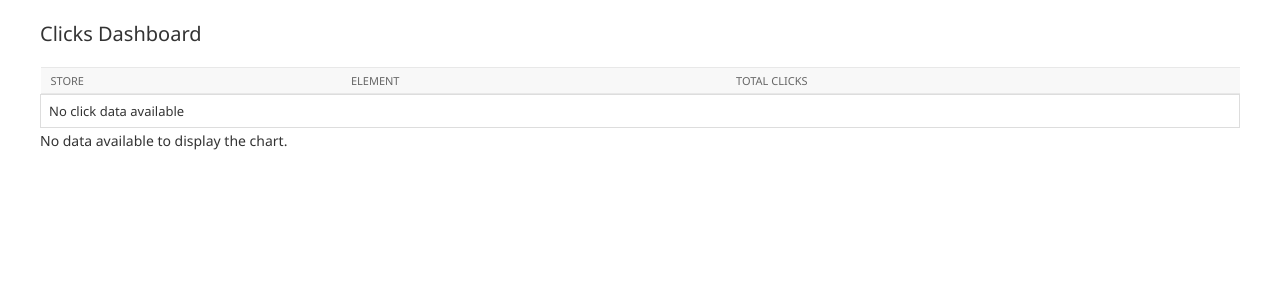
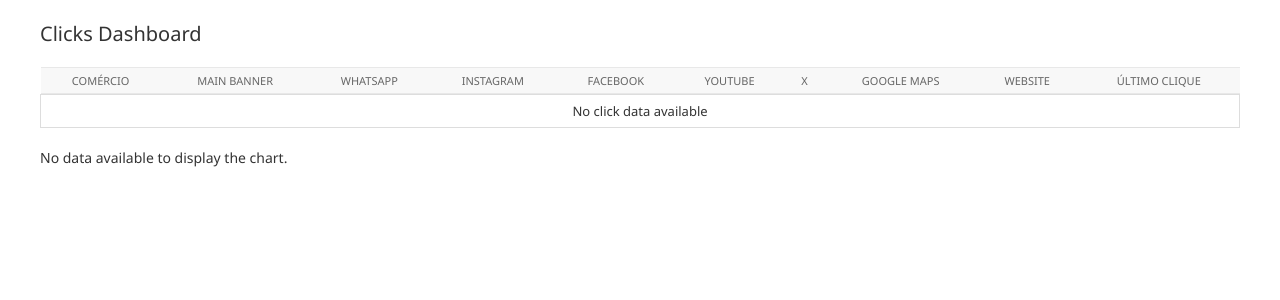
Before and after one commit to cristian-santiago/click32, a Django app: template vitrine/templates/admin/clicks_dashboard.html in a window 1280 px wide. Shown: the part 59-359 px from the top of the page. Run offline with Django 5.2, Linux system fonts and the light colour scheme; the template is opened without the code that fills it, so the values that code supplies are empty.

Commit message:
Adjusted template, models and views for click dashboards to collect every click on each main banner or link.

```diff
--- a/vitrine/templates/admin/clicks_dashboard.html
+++ b/vitrine/templates/admin/clicks_dashboard.html
@@ -7,33 +7,54 @@
     table {
         border-collapse: collapse;
         width: 100%;
+        margin-bottom: 20px;
     }
     th, td {
         border: 1px solid #ddd;
         padding: 8px;
-        text-align: left;
+        text-align: center;
+    }
+    th {
+        background-color: #f2f2f2;
+    }
+    .empty {
+        color: #888;
     }
 </style>
 
 <table role="grid" aria-describedby="clicks-table-desc">
-    <caption id="clicks-table-desc" class="visually-hidden">Clicks data by store and element</caption>
+    <caption id="clicks-table-desc" class="visually-hidden">Consolidated clicks data by store</caption>
     <thead>
         <tr>
-            <th>Store</th>
-            <th>Element</th>
-            <th>Total Clicks</th>
+            <th>Comércio</th>
+            <th>Main Banner</th>
+            <th>WhatsApp</th>
+            <th>Instagram</th>
+            <th>Facebook</th>
+            <th>YouTube</th>
+            <th>X</th>
+            <th>Google Maps</th>
+            <th>Website</th>
+            <th>Último Clique</th>
         </tr>
     </thead>
     <tbody>
         {% for data in clicks_data %}
         <tr>
-            <td>{{ data.store__name }}</td>
-            <td>{{ data.element_type }}</td>
-            <td>{{ data.total_clicks }}</td>
+            <td>{% if data.store_name %}{{ data.store_name }}{% else %}N/A{% endif %}</td>
+            <td>{% if data.main_banner is not None %}{{ data.main_banner }}{% else %}0{% endif %}</td>
+            <td>{% if data.whatsapp is not None %}{{ data.whatsapp }}{% else %}0{% endif %}</td>
+            <td>{% if data.instagram is not None %}{{ data.instagram }}{% else %}0{% endif %}</td>
+            <td>{% if data.facebook is not None %}{{ data.facebook }}{% else %}0{% endif %}</td>
+            <td>{% if data.youtube is not None %}{{ data.youtube }}{% else %}0{% endif %}</td>
+            <td>{% if data.x_link is not None %}{{ data.x_link }}{% else %}0{% endif %}</td>
+            <td>{% if data.google_maps is not None %}{{ data.google_maps }}{% else %}0{% endif %}</td>
+            <td>{% if data.website is not None %}{{ data.website }}{% else %}0{% endif %}</td>
+            <td>{% if data.last_clicked %}{{ data.last_clicked|date:"M d, Y, H:i p" }}{% else %}N/A{% endif %}</td>
         </tr>
         {% empty %}
         <tr>
-            <td colspan="3">No click data available</td>
+            <td colspan="10">No click data available</td>
         </tr>
         {% endfor %}
     </tbody>
@@ -41,7 +62,7 @@
 
 {% if clicks_data %}
 <div style="width: 100%; max-width: 600px;">
-    <canvas id="clicksChart" aria-label="Bar chart showing clicks per element" role="img"></canvas>
+    <canvas id="clicksChart" aria-label="Bar chart showing clicks per store" role="img"></canvas>
 </div>
 <script src="https://cdn.jsdelivr.net/npm/chart.js@4.4.0/dist/chart.umd.js"></script>
 <script>
@@ -50,26 +71,92 @@
         const data = {
             labels: [
                 {% for data in clicks_data %}
-                "{{ data.store__name|escapejs }} - {{ data.element_type|escapejs }}"{% if not forloop.last %},{% endif %}
+                "{{ data.store_name|default:'Unknown'|slice:':15'|escapejs }}"
+                {% if not forloop.last %},{% endif %}
                 {% endfor %}
             ],
-            datasets: [{
-                label: 'Clicks',
+            datasets: [
+                {
+                    label: 'Main Banner',
                     data: [
                         {% for data in clicks_data %}
-                    {{ data.total_clicks }}{% if not forloop.last %},{% endif %}
+                        {{ data.main_banner|default:0 }}
+                        {% if not forloop.last %},{% endif %}
                         {% endfor %}
                     ],
-                backgroundColor: [
-                    '#FF6384', '#36A2EB', '#FFCE56', '#4BC0C0',
-                    '#9966FF', '#FF9F40', '#C9CBCF', '#7BC225'
+                    backgroundColor: '#FF6384',
+                },
+                {
+                    label: 'WhatsApp',
+                    data: [
+                        {% for data in clicks_data %}
+                        {{ data.whatsapp|default:0 }}
+                        {% if not forloop.last %},{% endif %}
+                        {% endfor %}
                     ],
-                borderColor: [
-                    '#FF6384', '#36A2EB', '#FFCE56', '#4BC0C0',
-                    '#9966FF', '#FF9F40', '#C9CBCF', '#7BC225'
+                    backgroundColor: '#36A2EB',
+                },
+                {
+                    label: 'Instagram',
+                    data: [
+                        {% for data in clicks_data %}
+                        {{ data.instagram|default:0 }}
+                        {% if not forloop.last %},{% endif %}
+                        {% endfor %}
                     ],
-                borderWidth: 1
-            }]
+                    backgroundColor: '#FFCE56',
+                },
+                {
+                    label: 'Facebook',
+                    data: [
+                        {% for data in clicks_data %}
+                        {{ data.facebook|default:0 }}
+                        {% if not forloop.last %},{% endif %}
+                        {% endfor %}
+                    ],
+                    backgroundColor: '#4BC0C0',
+                },
+                {
+                    label: 'YouTube',
+                    data: [
+                        {% for data in clicks_data %}
+                        {{ data.youtube|default:0 }}
+                        {% if not forloop.last %},{% endif %}
+                        {% endfor %}
+                    ],
+                    backgroundColor: '#9966FF',
+                },
+                {
+                    label: 'X',
+                    data: [
+                        {% for data in clicks_data %}
+                        {{ data.x_link|default:0 }}
+                        {% if not forloop.last %},{% endif %}
+                        {% endfor %}
+                    ],
+                    backgroundColor: '#FF9F40',
+                },
+                {
+                    label: 'Google Maps',
+                    data: [
+                        {% for data in clicks_data %}
+                        {{ data.google_maps|default:0 }}
+                        {% if not forloop.last %},{% endif %}
+                        {% endfor %}
+                    ],
+                    backgroundColor: '#C9CBCF',
+                },
+                {
+                    label: 'Website',
+                    data: [
+                        {% for data in clicks_data %}
+                        {{ data.website|default:0 }}
+                        {% if not forloop.last %},{% endif %}
+                        {% endfor %}
+                    ],
+                    backgroundColor: '#7BC225',
+                }
+            ]
         };
         new Chart(ctx, {
             type: 'bar',
@@ -83,12 +170,12 @@
                         title: { display: true, text: 'Number of Clicks' }
                     },
                     x: {
-                        title: { display: true, text: 'Store - Element' }
+                        title: { display: true, text: 'Store' }
                     }
                 },
                 plugins: {
                     legend: { display: true },
-                    title: { display: true, text: 'Clicks per Element' }
+                    title: { display: true, text: 'Clicks per Element by Store' }
                 }
             }
         });
```
Also changed, not shown: click32/settings.py (+29 -11 lines), vitrine/models.py (+1 -17 lines), vitrine/templates/store_detail.html (+20 -11 lines), vitrine/views.py (+67 -58 lines), vitrine/migrations/0011_alter_clicktrack_element_type_and_more.py (added). Lines whose indentation alone changed are shown as unchanged.
